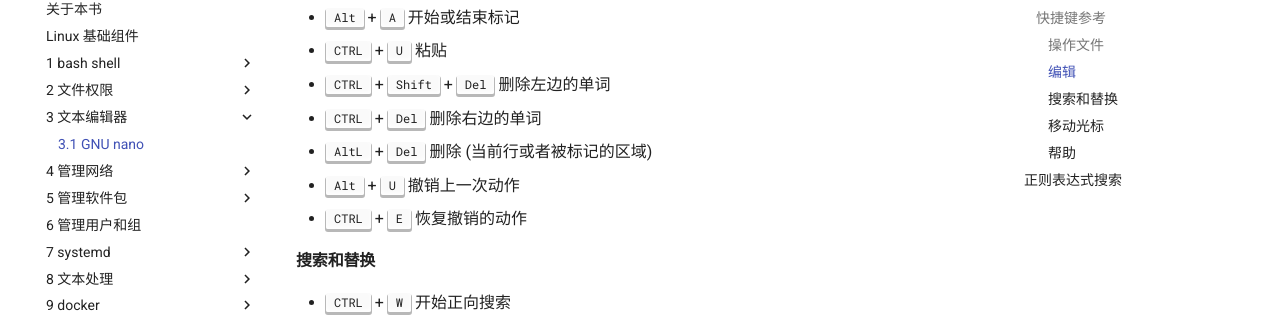
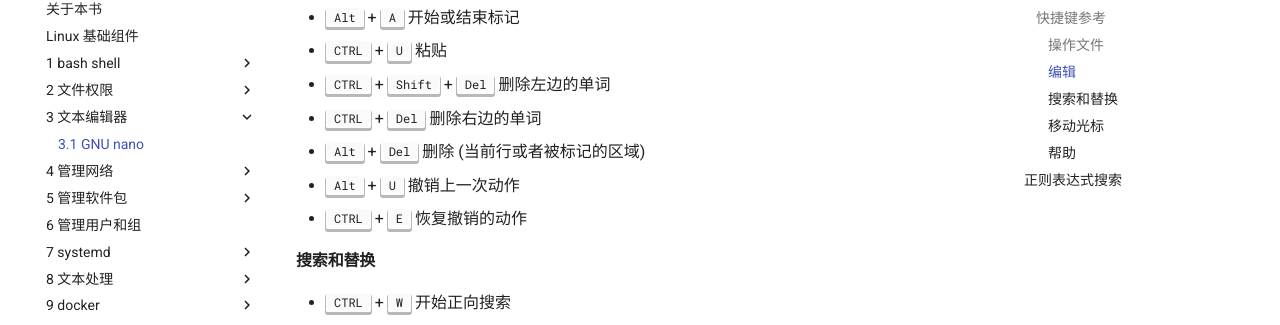
Before and after one commit to itboon/linux-20, an MkDocs documentation site: the page built from docs/editor/nano.md, in a window 1280 px wide and 900 px high, scrolled down 1411 px. Shown: the part 117-442 px from the top of the window. Built offline with MkDocs 1.6.1 and Material for MkDocs 9.7.7, drawn with Linux system fonts in a browser that asks for light colours; comment, search, counter and statistics services are not loaded.

Commit message:
correct typos

```diff
--- a/docs/editor/nano.md
+++ b/docs/editor/nano.md
@@ -52,7 +52,7 @@ nano 完全使用键盘操作，界面底部显示部分常用快捷键，进入
 - <kbd>CTRL</kbd> + <kbd>U</kbd> 粘贴
 - <kbd>CTRL</kbd> + <kbd>Shift</kbd> + <kbd>Del</kbd> 删除左边的单词
 - <kbd>CTRL</kbd> + <kbd>Del</kbd> 删除右边的单词
-- <kbd>AltL</kbd> + <kbd>Del</kbd> 删除 (当前行或者被标记的区域)
+- <kbd>Alt</kbd> + <kbd>Del</kbd> 删除 (当前行或者被标记的区域)
 - <kbd>Alt</kbd> + <kbd>U</kbd> 撤销上一次动作
 - <kbd>CTRL</kbd> + <kbd>E</kbd> 恢复撤销的动作
 
```
